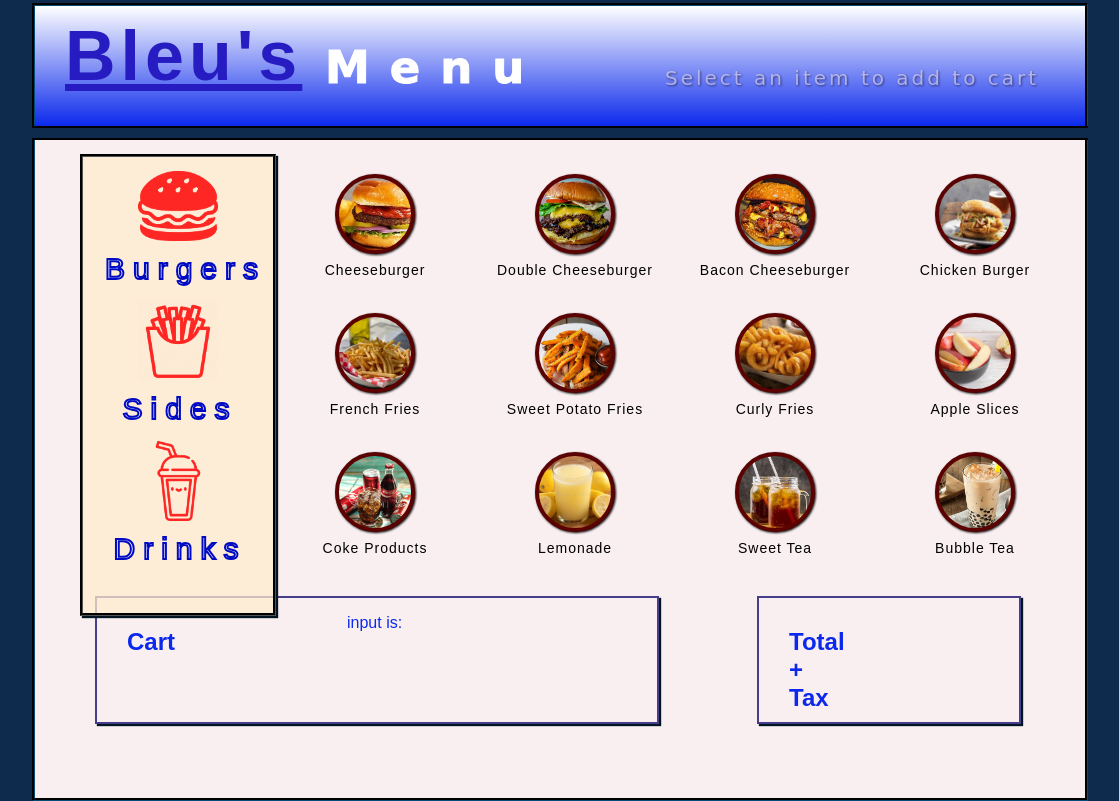
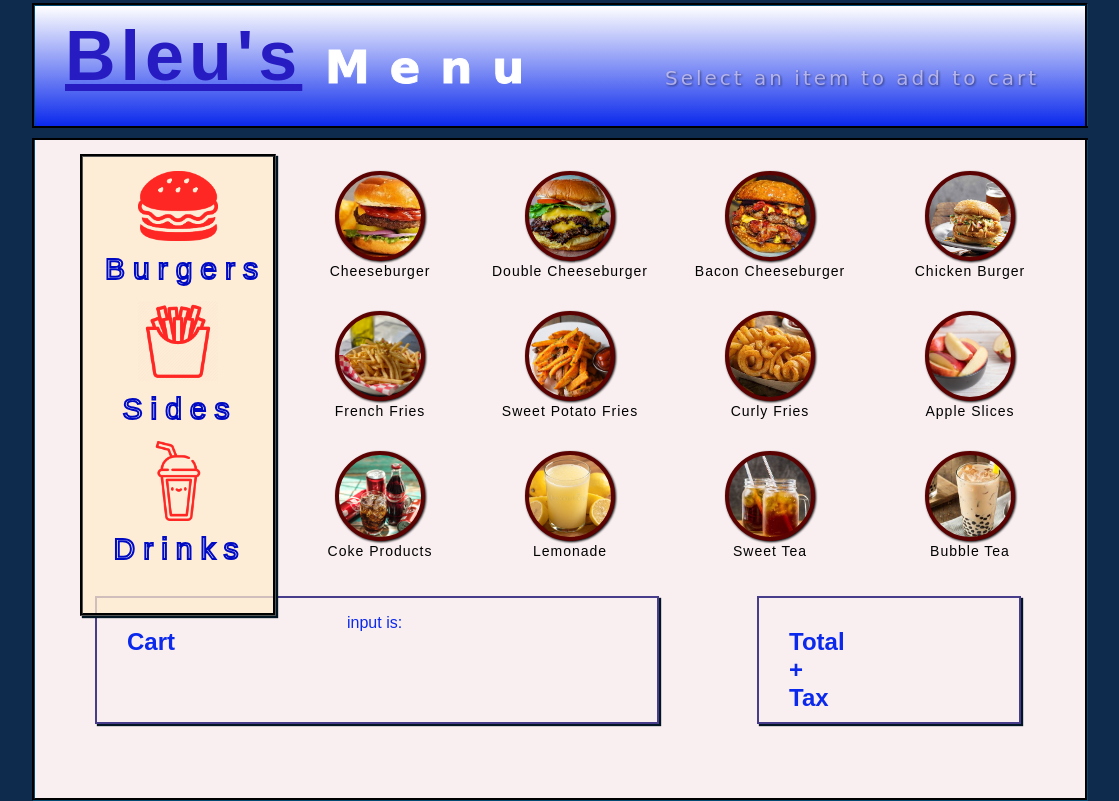
Before and after one commit to GMj86/flaskapp-borger, a Flask app: page / in a window 1360 px wide. Shown: the whole page, without its empty margins (188-1307 px from the left). Run offline with Flask 2, Linux system fonts and the light colour scheme.

Commit message:
Update some.css

```diff
--- a/static/some.css
+++ b/static/some.css
@@ -86,8 +86,7 @@
     height:25vh;
     top: 530px;
     margin:auto;
-  }
-
+}
 
 .cart {
     border: 2px solid darkslateblue;
@@ -101,6 +100,7 @@
     left:60px;;
     box-shadow: 2px 2px 1px#011622;
 }
+
 .cartitems {
 border: 2px black;
 position: absolute;
@@ -109,7 +109,6 @@ height: 14vh;
 left: 250px;
 top: 16px;
 }
-
 
 .total {
     border: 2px solid darkslateblue;
@@ -184,8 +183,8 @@ height: 12vh;
     background-color: rgba(255, 235, 205, 0.74);
     box-shadow: 2px 2px 1px#011622;
   }
+
 .foodtypes ul li{
-
 letter-spacing: 8px;
 font-size: 30px;
 font-family: fantasy;
@@ -196,8 +195,6 @@ position: relative;
 line-height: 45px;
 left: 2px;
 text-align: center;
-
-
 }
 
 .foodtypes ul img {
@@ -212,20 +209,20 @@ text-align: center;
 
 .c1 {
     position: absolute;
-    width:300px;
+    width:200px;
     height:30vh;
-    left:170px;
-    top: 128px;
-    padding: 20px;
+    left:215px;
+    top: 125px;
+    padding: 30px;
     padding-top: 20px;
     padding-bottom: 20px;
     margin:auto;
-    line-height: 45px;
+    line-height: 39px;
     text-align: center;
     font-size: 14px;
     letter-spacing: 1px;
+}
 
-}
 .c1 ul button {
     top:20px;
     color:orange;
@@ -233,31 +230,15 @@ text-align: center;
     position:relative;
     border: 4px solid rgb(91, 2, 2);
     border-radius: 50%;
-    height: 80px;
-    width: 80px;
+    height: 90px;
+    width: 90px;
     transition: transform .7s ease-in-out;
-    filter: drop-shadow(1px 1px 1px black) ;
+    filter: drop-shadow(1px 1px 1px black);
     background-position: center;
     background-size: cover;
 }
 
-
-#.drink1 button{
-    top:20px;
-    color:orange;
-    display: inline-block;
-    position:relative;
-    border: 4px solid rgb(91, 2, 2);
-    border-radius: 50%;
-    height: 80px;
-    width: 80px;
-    transition: transform .7s ease-in-out;
-    filter: drop-shadow(1px 1px 1px black) ;
-    background-position: center;
-
-}
-
-.drink1 img{
+#.drink1 img{
     position:relative;
     border-radius: 50%;
     height: 10px;
@@ -266,38 +247,48 @@ text-align: center;
     filter: drop-shadow(1px 1px 1px black) ;
 }
 
-
-.burger1:hover button{
+.burger1 button:hover{
     transform: rotate(360deg);
 }
-.side1:hover button{
+
+.burger1 button:hover #burger2{
+    background-image: none;
+}
+
+.side1 button:hover{
     transform: rotate(360deg);
 }
-.drink1:hover button{
+
+.drink1 button:hover{
     transform: rotate(360deg);
 }
-.burger1:active {
+
+
+
+.burger1 button:active {
 filter: brightness(50%);
 }
-.side1:active {
+
+.side1 button:active {
 filter: brightness(50%);
 }
-.drink1:active {
+
+.drink1 button:active {
 filter: brightness(50%);
 }
 
 
 .c2 {
     position: absolute;
-    width:300px;
+    width:200px;
     height:30vh;
-    left: 370px;;
-    top: 128px;
+    left: 415px;;
+    top: 125px;
     padding: 20px;
     padding-top: 20px;
     padding-bottom: 20px;
     margin:auto;
-    line-height: 45px;
+    line-height: 39px;
     text-align: center;
     letter-spacing: 1px;
     font-size: 14px;
@@ -310,44 +301,44 @@ filter: brightness(50%);
     position:relative;
     border: 4px solid rgb(91, 2, 2);
     border-radius: 50%;
-    height: 80px;
-    width: 80px;
+    height: 90px;
+    width: 90px;
     transition: transform .7s ease-in-out;
     filter: drop-shadow(1px 1px 1px black) ;
     background-position: center;
     background-size: cover;
 }
 
-.burger2:hover button{
+.burger2 button:hover{
     transform: rotate(360deg);
 }
-.side2:hover button{
+.side2 button:hover{
     transform: rotate(360deg);
 }
-.drink2:hover button{
+.drink2 button:hover{
     transform: rotate(360deg);
 }
-.burger2:active {
+.burger2 button:active {
 filter: brightness(50%);
 }
-.side2:active {
+.side2 button:active {
 filter: brightness(50%);
 }
-.drink2:active {
+.drink2 button:active {
 filter: brightness(50%);
 }
 
 .c3 {
     position: absolute;
-    width:300px;
+    width:200px;
     height:30vh;
-    left: 570px;;
-    top: 128px;
+    left: 615px;;
+    top: 125px;
     padding: 20px;
     padding-top: 20px;
     padding-bottom: 20px;
     margin:auto;
-    line-height: 45px;
+    line-height: 39px;
     text-align: center;
     letter-spacing: 1px;
     font-size: 14px;
@@ -360,45 +351,45 @@ filter: brightness(50%);
     position:relative;
     border: 4px solid rgb(91, 2, 2);
     border-radius: 50%;
-    height: 80px;
-    width: 80px;
+    height: 90px;
+    width: 90px;
     transition: transform .7s ease-in-out;
     filter: drop-shadow(1px 1px 1px black) ;
     background-position: center;
     background-size: cover;
 }
 
-.burger3:hover button{
+.burger3 button:hover{
     transform: rotate(360deg);
 }
-.side3:hover button{
+.side3 button:hover{
     transform: rotate(360deg);
 }
-.drink3:hover button{
+.drink3 button:hover{
     transform: rotate(360deg);
 }
-.burger3:active {
+.burger3 button:active {
 filter: brightness(50%);
 }
-.side3:active {
+.side3 button:active {
 filter: brightness(50%);
 }
-.drink3:active {
+.drink3 button:active {
 filter: brightness(50%);
 }
 
 
 .c4 {
     position: absolute;
-    width:300px;
+    width:200px;
     height:30vh;
-    left: 770px;;
-    top: 128px;
+    left: 815px;;
+    top: 125px;
     padding: 20px;
     padding-top: 20px;
     padding-bottom: 20px;
     margin:auto;
-    line-height: 45px;
+    line-height: 39px;
     text-align: center;
     letter-spacing: 1px;
     font-size: 14px;
@@ -411,30 +402,30 @@ filter: brightness(50%);
     position:relative;
     border: 4px solid rgb(91, 2, 2);
     border-radius: 50%;
-    height: 80px;
-    width: 80px;
+    height: 90px;
+    width: 90px;
     transition: transform .7s ease-in-out;
     filter: drop-shadow(1px 1px 1px black) ;
     background-position: center;
     background-size: cover;
 }
 
-.burger4:hover button{
+.burger4 button:hover{
     transform: rotate(360deg);
 }
-.side4:hover button{
+.side4 button:hover{
     transform: rotate(360deg);
 }
-.drink4:hover button{
+.drink4 button:hover{
     transform: rotate(360deg);
 }
-.burger4:active {
+.burger4 button:active {
 filter: brightness(50%);
 }
-.side4:active {
+.side4 button:active {
 filter: brightness(50%);
 }
-.drink4:active {
+.drink4 button:active {
 filter: brightness(50%);
 }
 
@@ -500,6 +491,7 @@ filter: brightness(50%);
  {
 outline: solid 1px orangered;
 }
+
 /*
 {
     overflow: auto;
```
